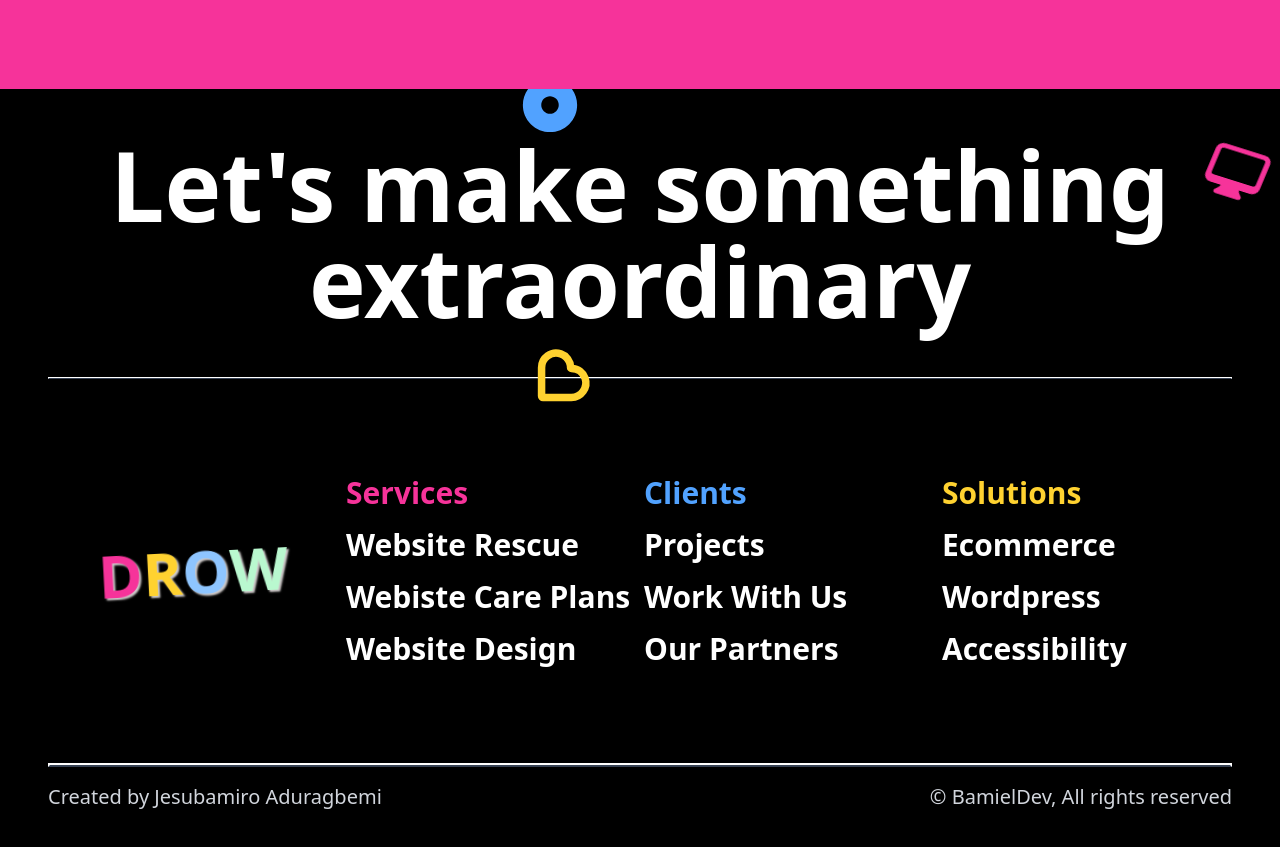
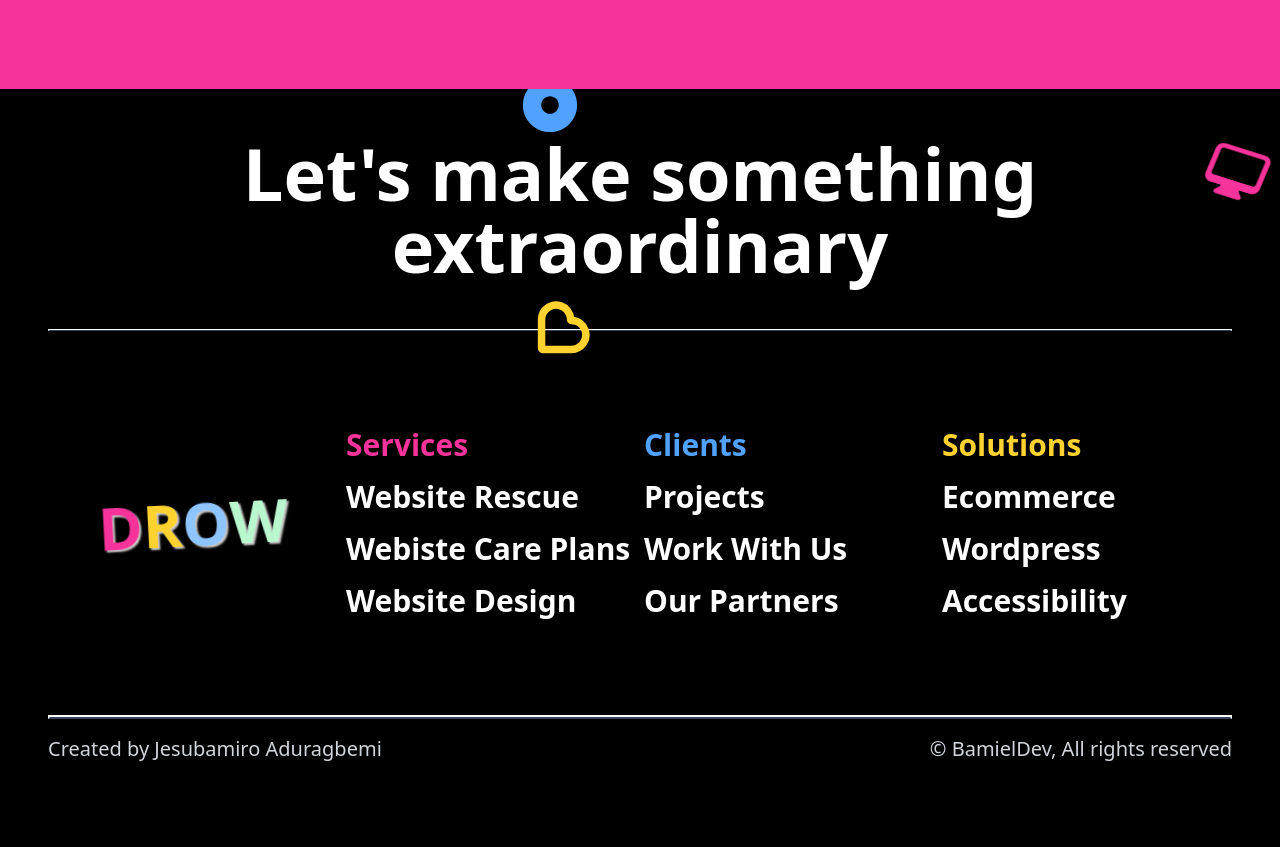
Before and after one commit to tbot53/drow-business-page, a React (Vite) app in the folder my-react-app/: page / in a window 1280 px wide. Shown: the part 5500-6347 px from the top of the page. Built offline with nearby package versions, Linux system fonts and the light colour scheme.

Commit message:
reduced size for the footer header text

```diff
--- a/my-react-app/src/Footer.jsx
+++ b/my-react-app/src/Footer.jsx
@@ -10,7 +10,7 @@ const Footer = () => {
   return (
     <footer className='bg-black p-8 text-white overflow-x-hidden md:h-[100vh] md:p-12'>
       <section className='relative pb-12' >
-        <h2 className='font-bold text-4xl text-center text-white md:text-8xl md:font-extrabold'>Let's make something extraordinary</h2>
+        <h2 className='font-bold text-4xl text-center text-white md:text-7xl md:font-extrabold'>Let's make something extraordinary</h2>
 
         <CiHeart className='text-amber-300 text-3xl rotate-45 w-fit absolute -bottom-10 left-[40%] ' size={"4.5rem"} strokeWidth={1.5} />
         <FaDotCircle  className="text-blue-400 text-3xl rotate-45 w-fit absolute -top-15 left-[40%]"
```
